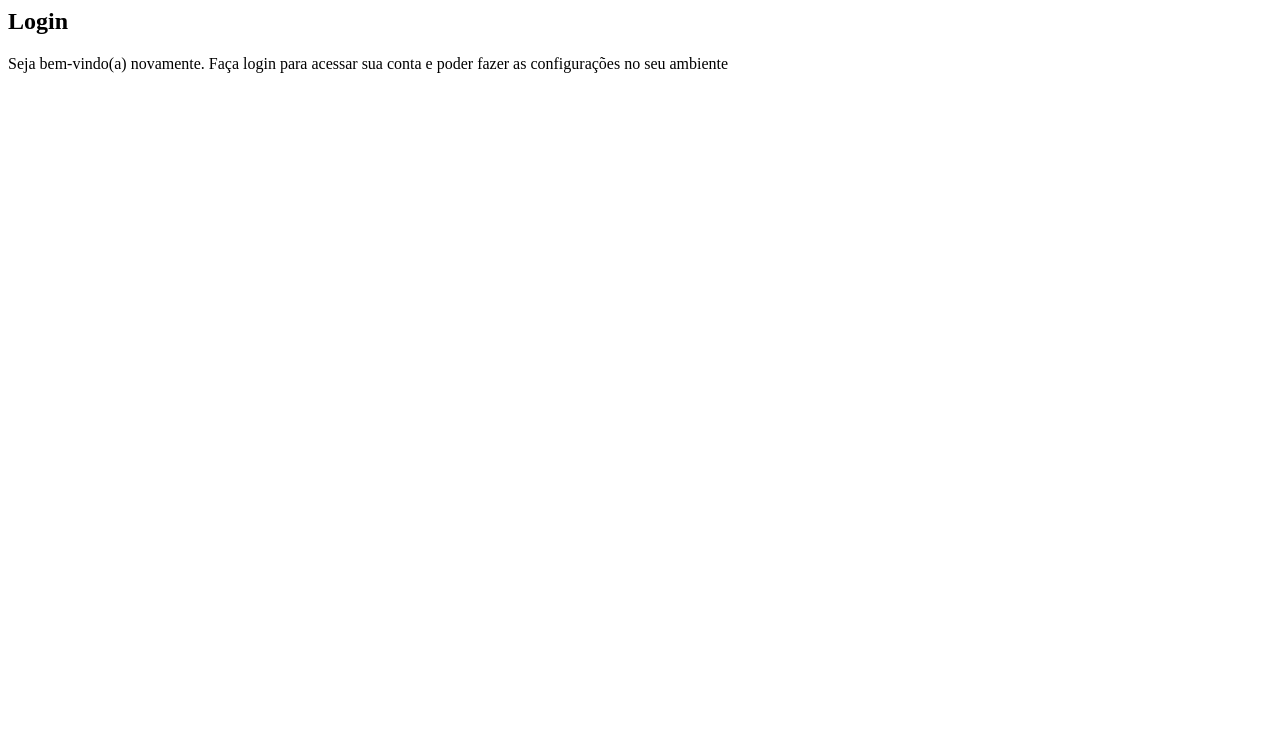
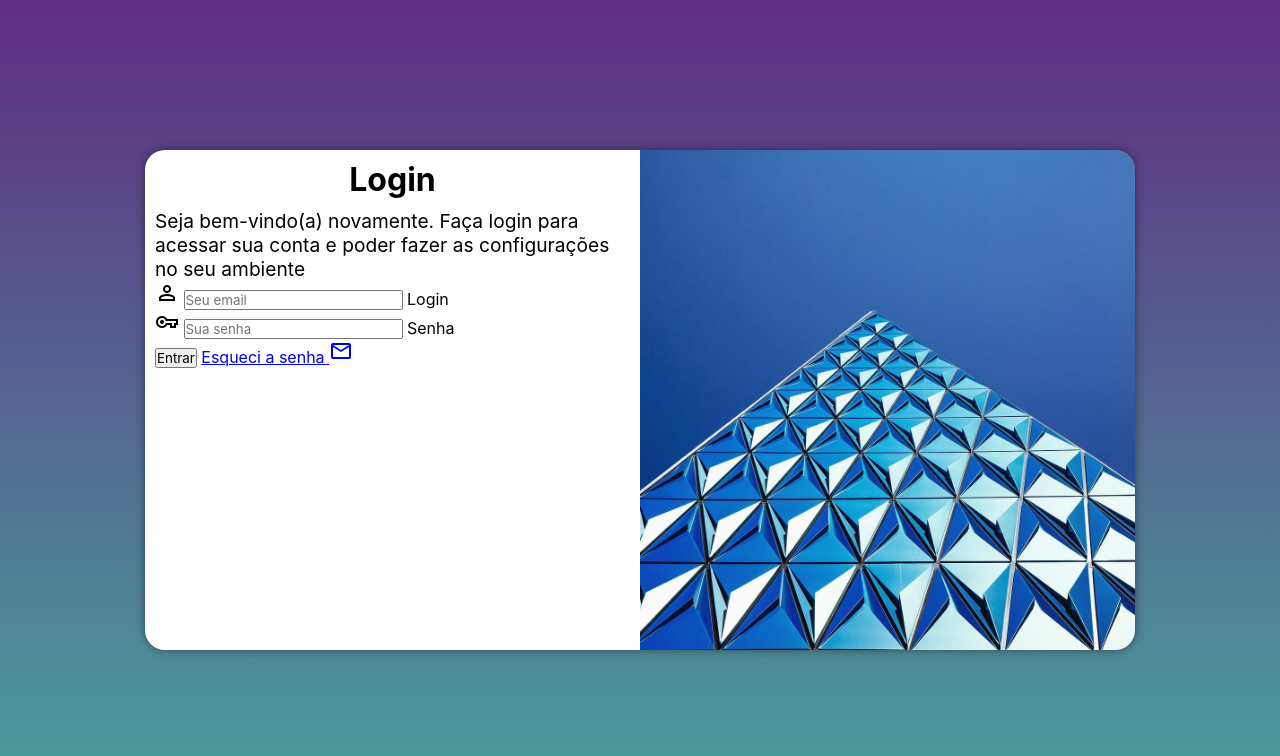
Before and after one commit to Matheus1199/projeto-login, a plain HTML site: page index.html in a window 1280 px wide. Drawn offline with nearby package versions, Linux system fonts and the light colour scheme.

Commit message:
Adicionei o formulário e as media queries

```diff
--- /dev/null
+++ b/estilos/media-query.css
@@ -0,0 +1,63 @@
+@charset "UTF-8";
+
+/* Typical Devices Breakpoints
+-------------------------------
+Pequenas telas: até 600px
+Celular: de 600px até 768px
+Tablet: 768px até 992px
+Desktop: 992px até 1200px
+Grandes telas: acima de 1200px
+*/
+
+@media screen and (min-width: 768px) and (max-width: 992px) {
+
+    body {
+        background-image: linear-gradient(to top, #49a09d, #5f2c82);
+    }
+
+    section#login {
+        width: 80vw;
+
+    }
+
+    section#login > div#imagem {
+        float: left;
+        width: 30%;
+        height: 100%;
+    }
+
+    section#login > div#formulario {
+        float: right;
+        width: 70%;
+    }
+}
+
+@media screen and (min-width: 992px) {
+
+    body {
+        background-image: linear-gradient(to top, #49a09d, #5f2c82);
+    }
+
+    section#login {
+        width: 990px;
+    }
+
+    section#login > div#imagem {
+        float: right;
+        width: 50%;
+        height: 100%;
+    }
+
+    section#login > div#formulario {
+        float: left;
+        width: 50%;
+    }
+
+    div#formulario > h1 {
+        font-size: 2em;
+    }
+
+    div#formulario > p {
+        font-size: 1.2em;
+    }
+}
--- a/estilos/style.css
+++ b/estilos/style.css
@@ -8,4 +8,61 @@
 */
 
 
-* {}
+* {
+    font-family: -apple-system, BlinkMacSystemFont, 'Segoe UI', Roboto, Oxygen, Ubuntu, Cantarell, 'Open Sans', 'Helvetica Neue', sans-serif;
+    padding: 0px;
+    margin: 0px;
+    box-sizing: border-box;
+}
+
+html, body {
+    background-color: #5f2c82;
+    height: 100vh;
+    width: 100vw;
+}
+
+main {
+    position: relative;
+    height: 100vh;
+    width: 100vw;
+}
+
+section#login {
+    position: absolute;
+    top: 50%;
+    left: 50%;
+    transform: translate(-50%, -50%);
+    overflow: hidden;
+
+    background-color: white;
+    width: 250px;
+    height: 500px;
+    border-radius: 20px;
+    box-shadow: 0px 0px 10px rgba(0, 0, 0, 0.452);
+
+    transition: width .3s, height .3s;
+    transition-timing-function: ease;
+}
+
+section#login > div#imagem {
+    display: block;
+    background: #5f2c82 url(../imagens/login.jpg) no-repeat;
+    background-size: cover;
+    background-position: center bottom;
+    height: 200px;
+}
+
+section#login > div#formulario {
+    display: block;
+    padding: 10px;
+
+}
+
+div#formulario > h1 {
+    text-align: center;
+    margin-bottom: 10px;
+}
+
+div#formulario > p {
+    font-size: 0.8em;
+}
--- a/index.html
+++ b/index.html
@@ -4,7 +4,9 @@
     <meta http-equiv="X-UA-Compatible" content="IE-edge">
     <meta name="viewport" content="width=device-width, initial-scale=1.0">
     <title>Projeto Tela de Login</title>
+    <link href="https://fonts.googleapis.com/css2?family=Material+Symbols+Outlined" rel="stylesheet" />
     <link rel="stylesheet" href="estilos/style.css">
+    <link rel="stylesheet" href="estilos/media-query.css">
 </head>
 <body>
     <main>
@@ -15,8 +17,19 @@
             <div id="formulario">
                 <h1>Login</h1>
                 <p>Seja bem-vindo(a) novamente. Faça login para acessar sua conta e poder fazer as configurações no seu ambiente</p>
-                <form action="login.php" method="post">
-
+                <form action="login.php" method="post" autocomplete="on">
+                    <div class="campo">
+                        <i class="material-symbols-outlined">person</i>
+                        <input type="email" name="login" id="ilogin" placeholder="Seu email" autocomplete="email" required maxlength="30">
+                        <label for="ilogin">Login</label>
+                    </div>
+                    <div class="campo">
+                        <i class="material-symbols-outlined">vpn_key</i>
+                        <input type="password" name="senha" id="isenha" placeholder="Sua senha" autocomplete="current-password" required minlength="8" maxlength="20">
+                        <label for="isenha">Senha</label>
+                    </div>
+                    <input type="submit" value="Entrar">
+                    <a href="esqueci.html">Esqueci a senha <i class="material-symbols-outlined">mail</i></a>
                 </form>
             </div>
         </section>
```
